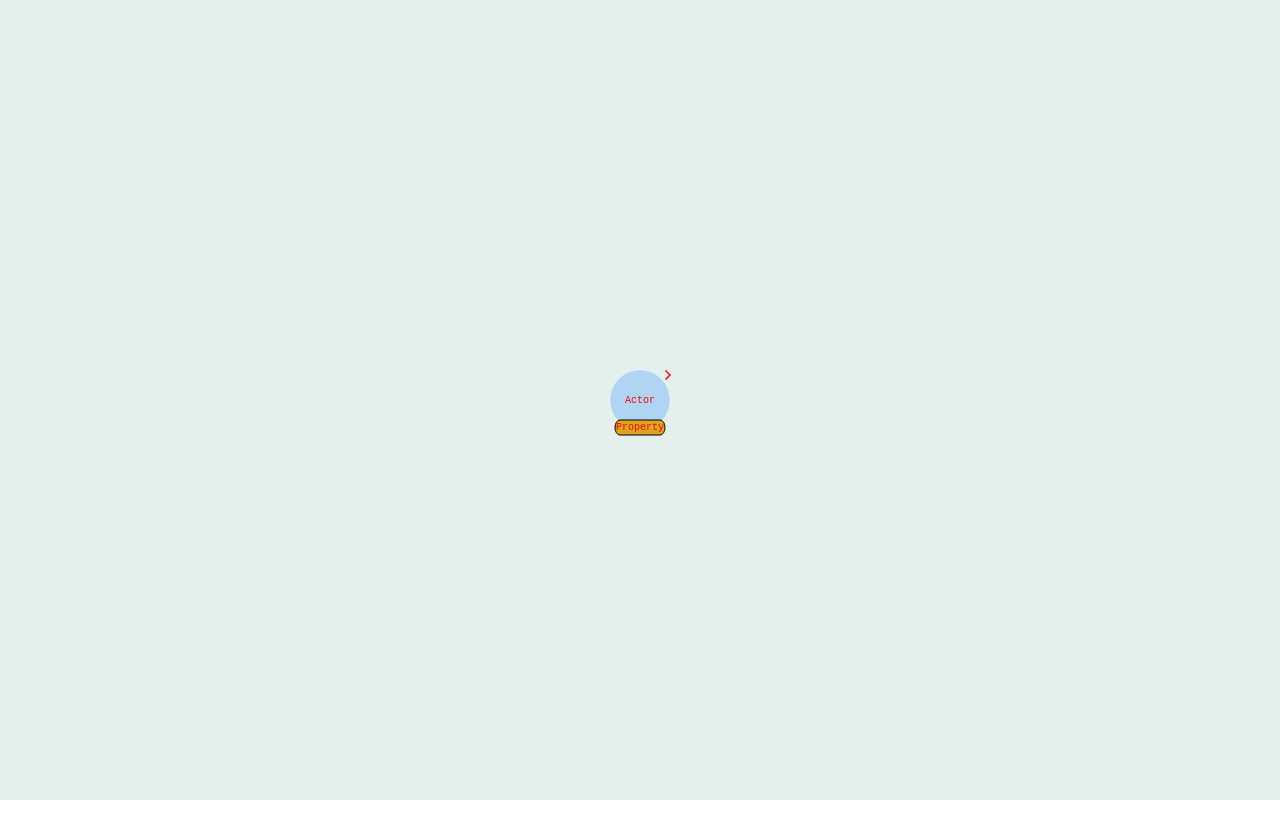
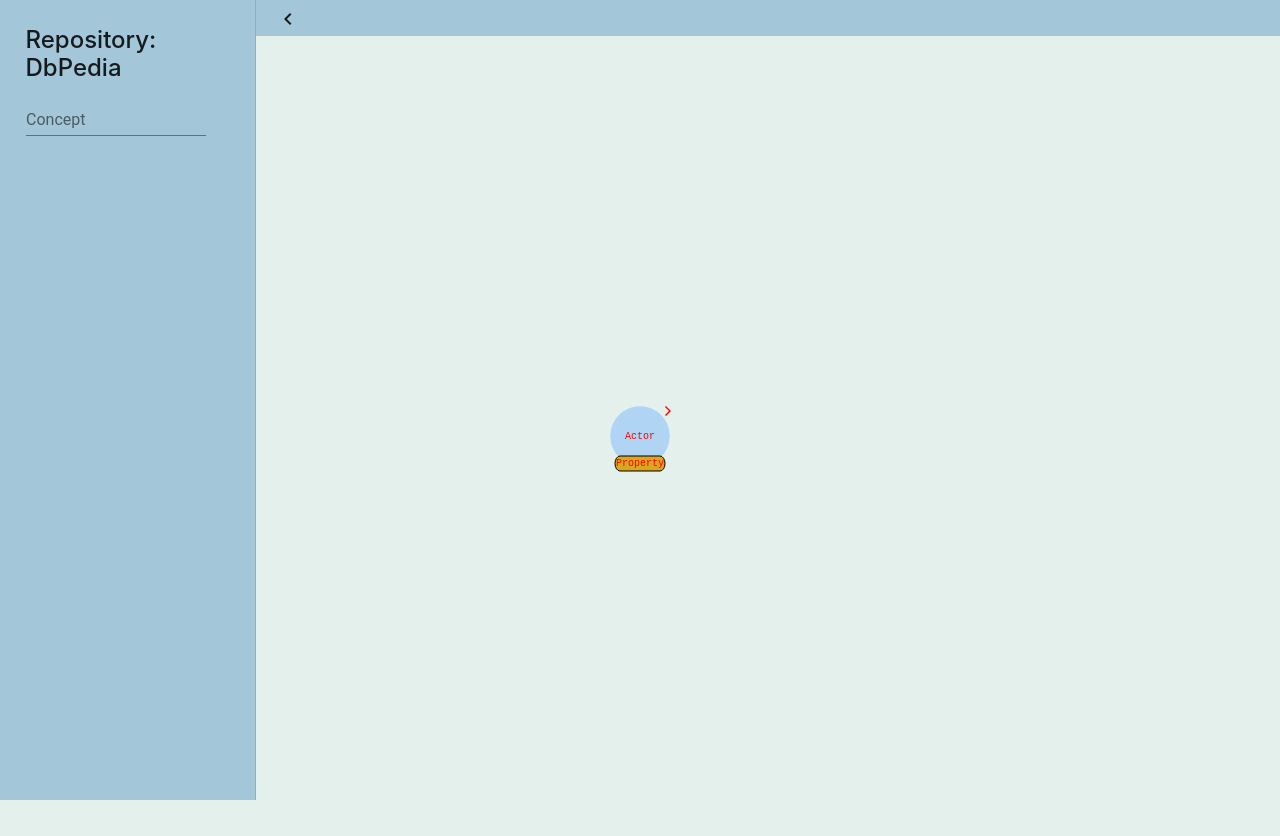
Before and after one commit to amiflote/semanticNodeScanningWizard, an Angular app: page / in a window 1280 px wide. Before the commit the page ends 800 px from the top, so only its background shows below. Built offline with nearby package versions, Linux system fonts and the light colour scheme.

Commit message:
More css

```diff
--- a/src/app/app.component.html
+++ b/src/app/app.component.html
@@ -1,3 +1,7 @@
-<graph [nodes]="nodes" [links]="links"></graph>
-<!-- <app-start-screen></app-start-screen> -->
+<div class="menu">
+    <app-start-screen></app-start-screen>
+</div>
+<div class="graph">
+    <graph [nodes]="nodes" [links]="links"></graph>
+</div>
 <!-- <graph></graph> -->
--- a/src/app/app.module.ts
+++ b/src/app/app.module.ts
@@ -22,6 +22,7 @@ import { StartScreenComponent } from './start-screen/start-screen.component';
 import { MatIconModule } from '@angular/material/icon';
 import { MatListModule } from '@angular/material/list';
 import { DataGraphService } from './services/data-graph.service';
+import { MatSidenavModule } from '@angular/material/sidenav';
 
 @NgModule({
   declarations: [
@@ -46,7 +47,8 @@ import { DataGraphService } from './services/data-graph.service';
     MatDialogModule,
     MatSelectModule,
     MatIconModule,
-    MatListModule
+    MatListModule,
+    MatSidenavModule
   ],
   providers: [D3Service, DbPediaService, DataGraphService],
   bootstrap: [AppComponent]
--- a/src/app/start-screen/start-screen.component.css
+++ b/src/app/start-screen/start-screen.component.css
@@ -1,3 +1,28 @@
 .example-form-field {
-    width: 200px;
-  }
+  /* width: 200px; */
+}
+
+.sidenav-container {
+  position: static;
+  top: 0;
+  bottom: 0;
+  left: 0;
+  right: 0;
+  /* width: 25%; */
+  /* max-width: 20%; */
+  /* min-width: 10%; */
+  /* height: 100%; */
+}
+
+.sidenav {
+  width: 20%;
+  background-color: rgb(163, 198, 217);
+}
+
+.sidenav-content {
+  margin: 10%;
+}
+
+.sidenav-button {
+  background-color: rgb(163, 198, 217);
+}
--- a/src/app/start-screen/start-screen.component.html
+++ b/src/app/start-screen/start-screen.component.html
@@ -1,12 +1,16 @@
+<mat-sidenav-container class="sidenav-container">
+    <mat-sidenav class="sidenav" #sidenav mode="side" [(opened)]="opened">
+        <div class="sidenav-content">
             <h4>Repository: DbPedia</h4>
             <mat-form-field class="example-form-field">
-    <!-- <mat-label>Clearable input</mat-label> -->
+                <mat-label>Concept</mat-label>
                 <input matInput type="text" [(ngModel)]="value">
                 <button mat-button *ngIf="value" matSuffix mat-icon-button aria-label="Clear" (click)="value=''">
-        <mat-icon>Clear</mat-icon>
+                    <mat-icon>close</mat-icon>
                 </button>
-    <button mat-button *ngIf="value" matSuffix mat-icon-button aria-label="Search" (click)="filterConcepts()">
-        <mat-icon>Search</mat-icon>
+                <button mat-button *ngIf="value" matSuffix mat-icon-button aria-label="Search"
+                    (click)="filterConcepts()">
+                    <mat-icon>search</mat-icon>
                 </button>
             </mat-form-field>
             <mat-selection-list [multiple]="false" *ngIf="concepts">
@@ -14,3 +18,13 @@
                     {{concept}}
                 </mat-list-option>
             </mat-selection-list>
+        </div>
+    </mat-sidenav>
+    <mat-sidenav-content>
+        <div class="sidenav-button">
+            <button mat-button (click)="sidenav.toggle()">
+                <mat-icon>{{opened ? 'chevron_left' : 'chevron_right'}}</mat-icon>
+            </button>
+        </div>
+    </mat-sidenav-content>
+</mat-sidenav-container>
--- a/src/app/start-screen/start-screen.component.ts
+++ b/src/app/start-screen/start-screen.component.ts
@@ -8,10 +8,15 @@ import { DbPediaService } from '../data-api/dbpedia.service';
 })
 export class StartScreenComponent implements OnInit {
 
-  value: string = 'Search concept';
+  value: string;
   concepts: string[] = [];
 
+  events: string[] = [];
+  opened: boolean = true;;
+
   constructor(private dbPediaService: DbPediaService) { }
+
+
 
   ngOnInit(): void {
   }
--- a/src/app/visuals/graph/graph.component.ts
+++ b/src/app/visuals/graph/graph.component.ts
@@ -20,7 +20,7 @@ export class GraphComponent implements OnInit, AfterViewInit {
   @Input('nodes') nodes;
   @Input('links') links;
   graph: ForceDirectedGraph;
-  _options: { width, height } = { width: 800, height: 800 };
+  _options: { width, height } = { width: window.innerWidth, height: window.innerHeight };
 
   @HostListener('window:resize', ['$event'])
   onResize(event) {
@@ -53,9 +53,7 @@ export class GraphComponent implements OnInit, AfterViewInit {
 
   get options() {
     return this._options = {
-      width: window.innerWidth,
-      // height: window.innerHeight
-      //width: this._options.width,
+      width:  this._options.width,
       height: this._options.height
     };
   }
--- a/src/app/visuals/shared/node-visual/node-visual.component.ts
+++ b/src/app/visuals/shared/node-visual/node-visual.component.ts
@@ -86,10 +86,6 @@ export class NodeVisualComponent implements OnInit {
           dialogRef.afterClosed().subscribe(
             (result: [string, string]) => {
               if (result) {
-                // let nodeToModify = this.dataGraphService.findNode(this.node.name);
-                // nodeToModify.label = result[0];
-                // nodeToModify.name = result[1];
-                // nodeToModify.type = NodeType.Concepto;
                 let nuNode = this.dataGraphService.addNode(result[1], NodeType.Concepto, result[0]);
                 this.dataGraphService.copyLinkWithMainConcept(nuNode, this.node)
                 this.dbPediaService.relationConceptSelected = result[1];
--- a/src/index.html
+++ b/src/index.html
@@ -6,6 +6,7 @@
   <base href="/">
   <meta name="viewport" content="width=device-width, initial-scale=1">
   <link rel="icon" type="image/x-icon" href="favicon.ico">
+  <link href="https://fonts.googleapis.com/icon?family=Material+Icons&display=block" rel="stylesheet">
 </head>
 <body>
   <app-root></app-root>
--- a/src/styles.css
+++ b/src/styles.css
@@ -1,3 +1,5 @@
+@import '~@angular/material/prebuilt-themes/deeppurple-amber.css';
+
 /* You can add global styles to this file, and also import other style files */
 .custom-dialog-container {
     margin: 10px;
@@ -5,8 +7,8 @@
         /* position: absolute !important;
         top: 10%;
         left: 50%; */
-    width: 300px;
-    height: 200px;
+    width: 18%;
+    height: 40%;
     border-radius: 10px;
 }
 
@@ -64,7 +66,7 @@ min-width: 400px !important;
 .mat-dialog-actions {
     position: relative;
     margin: 15px;
-    top: 40px;
+    top: 100px;
 }
 
 .mat-dialog-content {
@@ -72,4 +74,9 @@ min-width: 400px !important;
     overflow: hidden !important;
     position: relative;
     top: 20px;
+    background-color: rgba(240, 230, 140, 0.658);
 }
+
+.mat-dialog-container {
+    background-color: khaki;
+}
```
Lines whose indentation alone changed are shown as unchanged.
